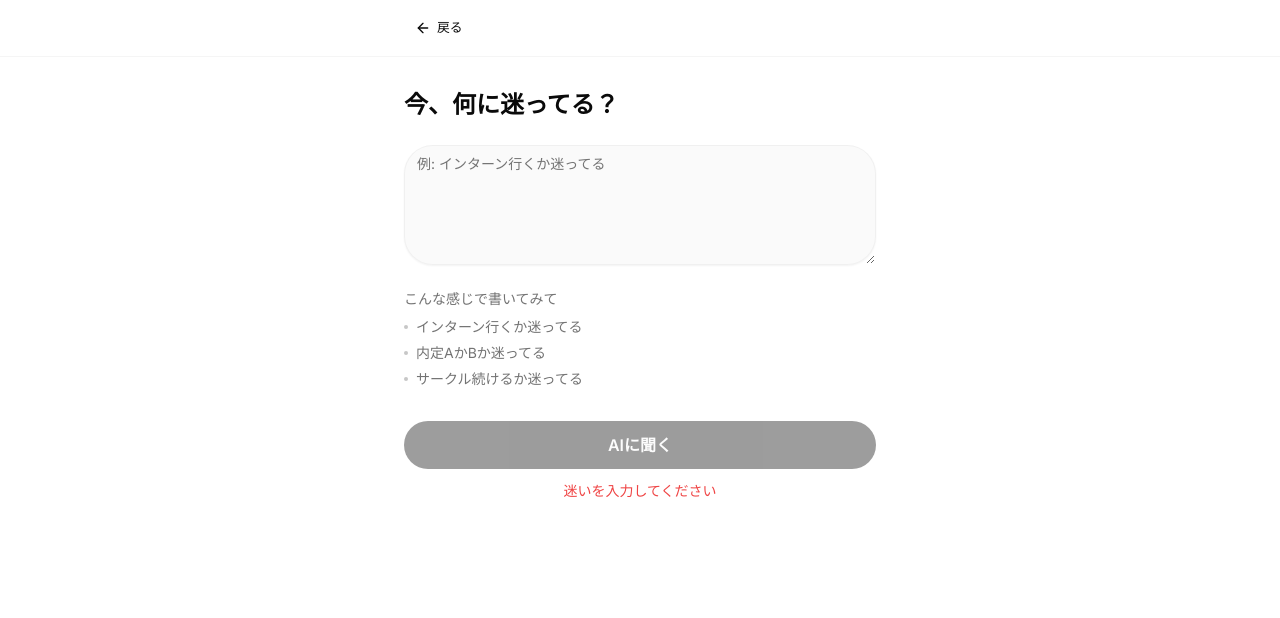
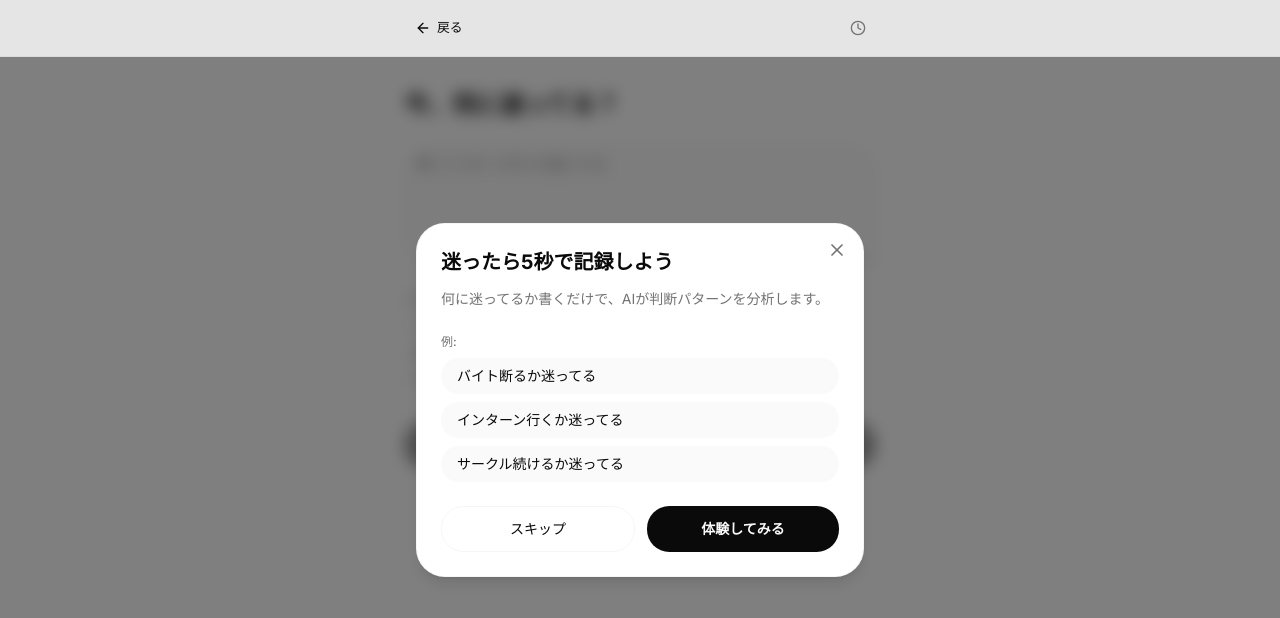
Before and after one commit to maplefukku/mayolog, a Next.js app: page /input in a window 1280 px wide. Shown: the top 618 px of the page. Built offline with nearby package versions, Linux system fonts and the light colour scheme.

Commit message:
feat: 初回オンボーディング実装
- モーダルUI + LocalStorage管理
- サンプル迷いで質問フロー体験
- スキップ可、2回目以降は非表示
- framer-motionアニメーション
- ダークモード対応
- テスト6件追加（全パス）

```diff
--- a/src/app/input/page.tsx
+++ b/src/app/input/page.tsx
@@ -3,10 +3,11 @@
 import { useState, useEffect } from "react";
 import Link from "next/link";
 import { useRouter } from "next/navigation";
-import { ArrowLeft } from "lucide-react";
+import { ArrowLeft, Clock } from "lucide-react";
 import { motion } from "framer-motion";
 import { AppShell, StickyHeader } from "@/components/app-shell";
 import { FadeInUp, fadeInUp } from "@/components/motion";
+import { OnboardingModal } from "@/components/onboarding-modal";
 import { Button } from "@/components/ui/button";
 import { Textarea } from "@/components/ui/textarea";
 import { Tooltip, TooltipTrigger, TooltipContent } from "@/components/ui/tooltip";
@@ -31,12 +32,20 @@ export default function InputPage() {
     return () => clearInterval(interval);
   }, []);
 
+  const handleOnboardingComplete = (sampleText?: string) => {
+    if (sampleText) {
+      setText(sampleText);
+      router.push(`/question?q=${encodeURIComponent(sampleText)}`);
+    }
+  };
+
   const maxLength = 200;
   const trimmed = text.trim();
   const canSubmit = trimmed.length > 0 && trimmed.length <= maxLength;
 
   return (
     <div className="flex min-h-full flex-col">
+      <OnboardingModal onComplete={handleOnboardingComplete} />
       <StickyHeader>
         <Link href="/">
           <Button variant="ghost" size="sm" className="gap-1.5">
@@ -44,7 +53,13 @@ export default function InputPage() {
             戻る
           </Button>
         </Link>
-        <span />
+        <Link
+          href="/history"
+          aria-label="迷い履歴"
+          className="inline-flex size-9 items-center justify-center rounded-full text-muted-foreground transition-colors hover:bg-accent hover:text-foreground"
+        >
+          <Clock className="size-4" />
+        </Link>
       </StickyHeader>
 
       <main className="flex flex-1 flex-col py-8">
--- /dev/null
+++ b/src/components/onboarding-modal.tsx
@@ -0,0 +1,98 @@
+"use client";
+
+import { useState, useEffect } from "react";
+import { motion, AnimatePresence } from "framer-motion";
+import { X } from "lucide-react";
+
+const SAMPLE_DILEMMAS = [
+  "バイト断るか迷ってる",
+  "インターン行くか迷ってる",
+  "サークル続けるか迷ってる",
+];
+
+export function OnboardingModal({ onComplete }: { onComplete: (sampleText?: string) => void }) {
+  const [isOpen, setIsOpen] = useState(false);
+
+  useEffect(() => {
+    const onboarded = localStorage.getItem("mayolog_onboarded");
+    if (!onboarded) {
+      setIsOpen(true);
+    }
+  }, []);
+
+  const handleSkip = () => {
+    localStorage.setItem("mayolog_onboarded", "true");
+    setIsOpen(false);
+    onComplete();
+  };
+
+  const handleTry = () => {
+    localStorage.setItem("mayolog_onboarded", "true");
+    setIsOpen(false);
+    const randomSample = SAMPLE_DILEMMAS[Math.floor(Math.random() * SAMPLE_DILEMMAS.length)];
+    onComplete(randomSample);
+  };
+
+  if (!isOpen) return null;
+
+  return (
+    <AnimatePresence>
+      <motion.div
+        initial={{ opacity: 0 }}
+        animate={{ opacity: 1 }}
+        exit={{ opacity: 0 }}
+        className="fixed inset-0 z-50 flex items-center justify-center bg-black/50 backdrop-blur-sm"
+      >
+        <motion.div
+          initial={{ opacity: 0, scale: 0.95 }}
+          animate={{ opacity: 1, scale: 1 }}
+          exit={{ opacity: 0, scale: 0.95 }}
+          className="relative w-full max-w-md rounded-2xl border border-border/50 bg-card p-6 shadow-lg"
+        >
+          {/* Close button */}
+          <button
+            onClick={handleSkip}
+            className="absolute right-4 top-4 text-muted-foreground hover:text-foreground"
+          >
+            <X className="size-5" />
+          </button>
+
+          {/* Content */}
+          <h2 className="text-xl font-bold">迷ったら5秒で記録しよう</h2>
+          <p className="mt-3 text-sm leading-relaxed text-muted-foreground">
+            何に迷ってるか書くだけで、AIが判断パターンを分析します。
+          </p>
+
+          {/* Sample dilemmas */}
+          <div className="mt-6 space-y-2">
+            <p className="text-xs font-medium text-muted-foreground">例:</p>
+            {SAMPLE_DILEMMAS.map((dilemma) => (
+              <div
+                key={dilemma}
+                className="rounded-xl bg-muted/50 px-4 py-2 text-sm"
+              >
+                {dilemma}
+              </div>
+            ))}
+          </div>
+
+          {/* Actions */}
+          <div className="mt-6 flex gap-3">
+            <button
+              onClick={handleSkip}
+              className="flex-1 rounded-xl border border-border/50 py-3 text-sm font-medium hover:bg-muted/50"
+            >
+              スキップ
+            </button>
+            <button
+              onClick={handleTry}
+              className="flex-1 rounded-xl bg-primary py-3 text-sm font-semibold text-primary-foreground hover:bg-primary/90"
+            >
+              体験してみる
+            </button>
+          </div>
+        </motion.div>
+      </motion.div>
+    </AnimatePresence>
+  );
+}
```
Also changed, not shown: 1 other file (tests, documents, lock files or other folders).
